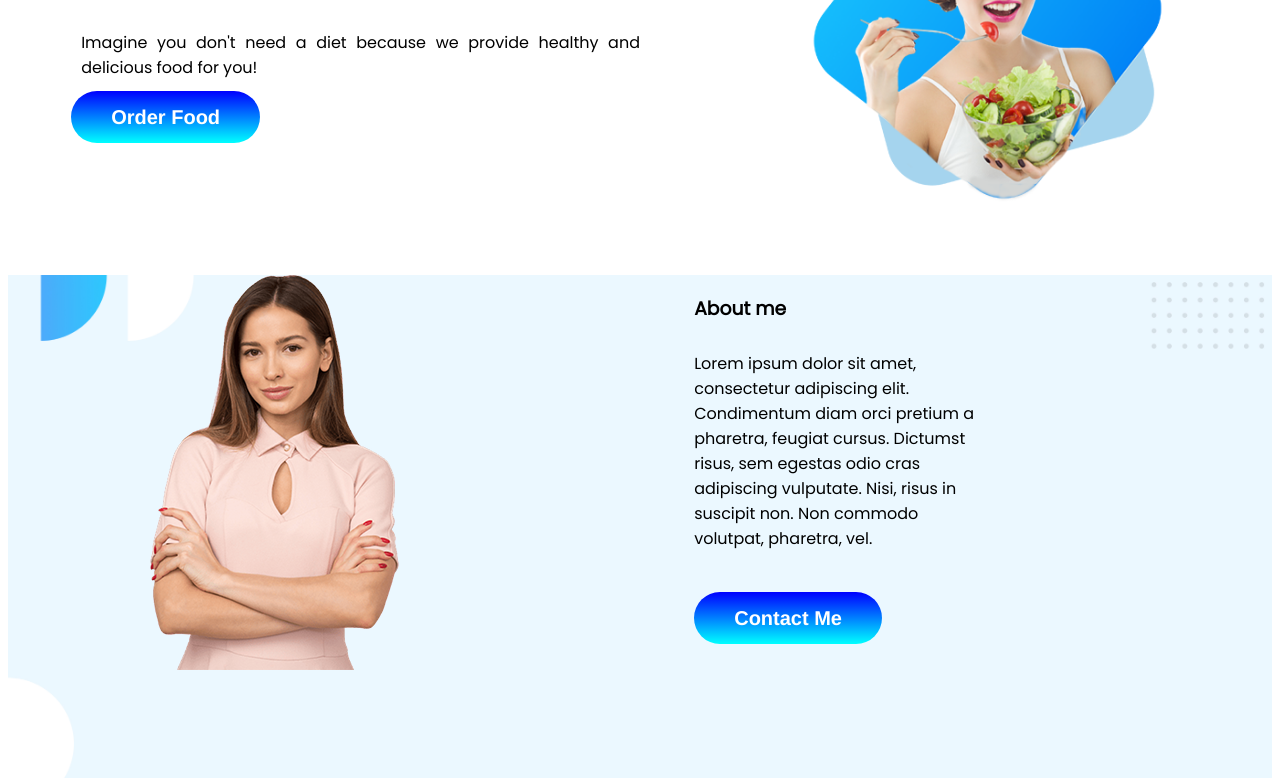
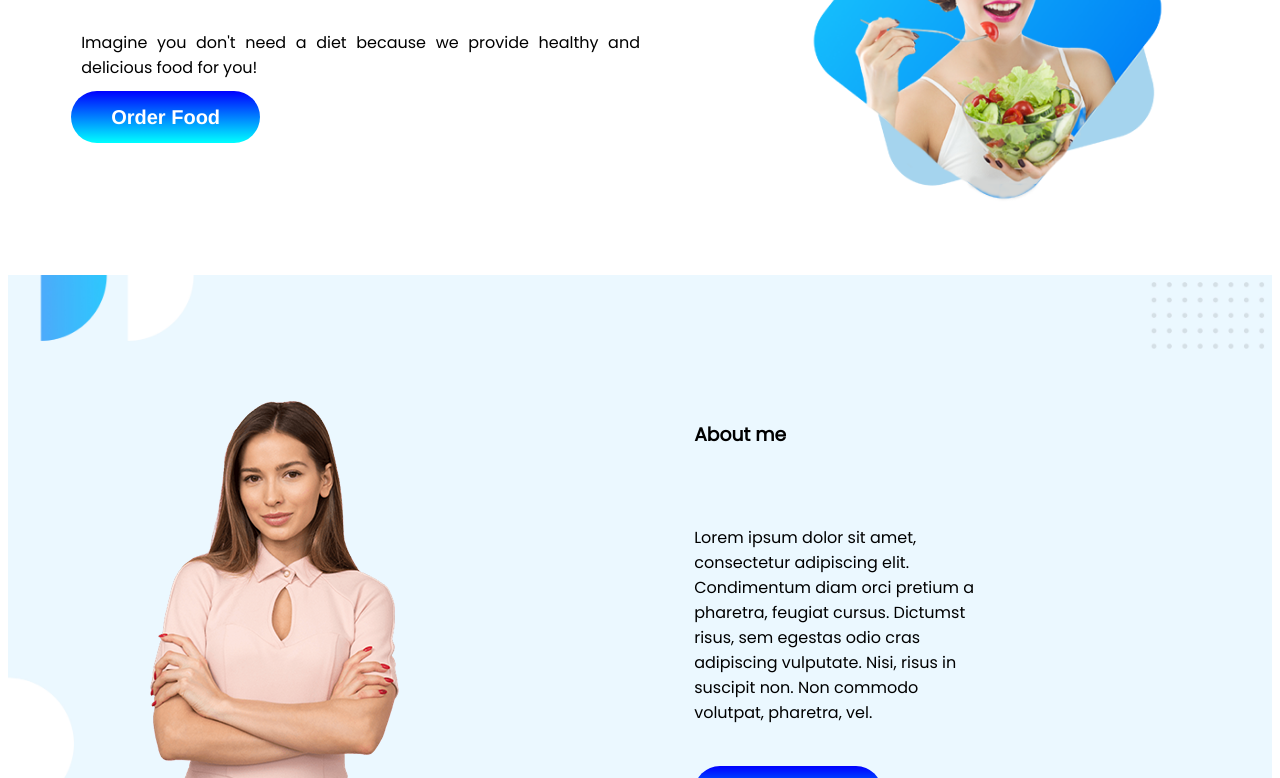
Before and after one commit to NazmulHasanPalash/food-network, a plain HTML site: page index.html in a window 1280 px wide. Shown: the part 174-952 px from the top of the page. Drawn offline with Linux system fonts and the light colour scheme.

Commit message:
add something

```diff
--- a/style.css
+++ b/style.css
@@ -14,7 +14,8 @@ body{
     padding-top: 10px;
 }
 .second-banner{
-    padding-bottom: 20%;
+    padding-bottom:10%;
+    padding-top: 10%;
     display: flex;
     margin: 0;
     background-image: url(food-network-main/images/shapes/Frame\ 57.jpg);
@@ -32,7 +33,7 @@ body{
 }
 .gap-second{
     text-align: left;
-    padding-top: 10px;
+    padding-top: 10%;
     padding-right: 50%;
     padding-bottom: 40px;
     display: block;
@@ -60,7 +61,7 @@ body{
 }
 .half-width img{
     width: 100%;
-    padding-right: 5%;
+    padding-top: 5;
 
 }
 .font-third{
```
